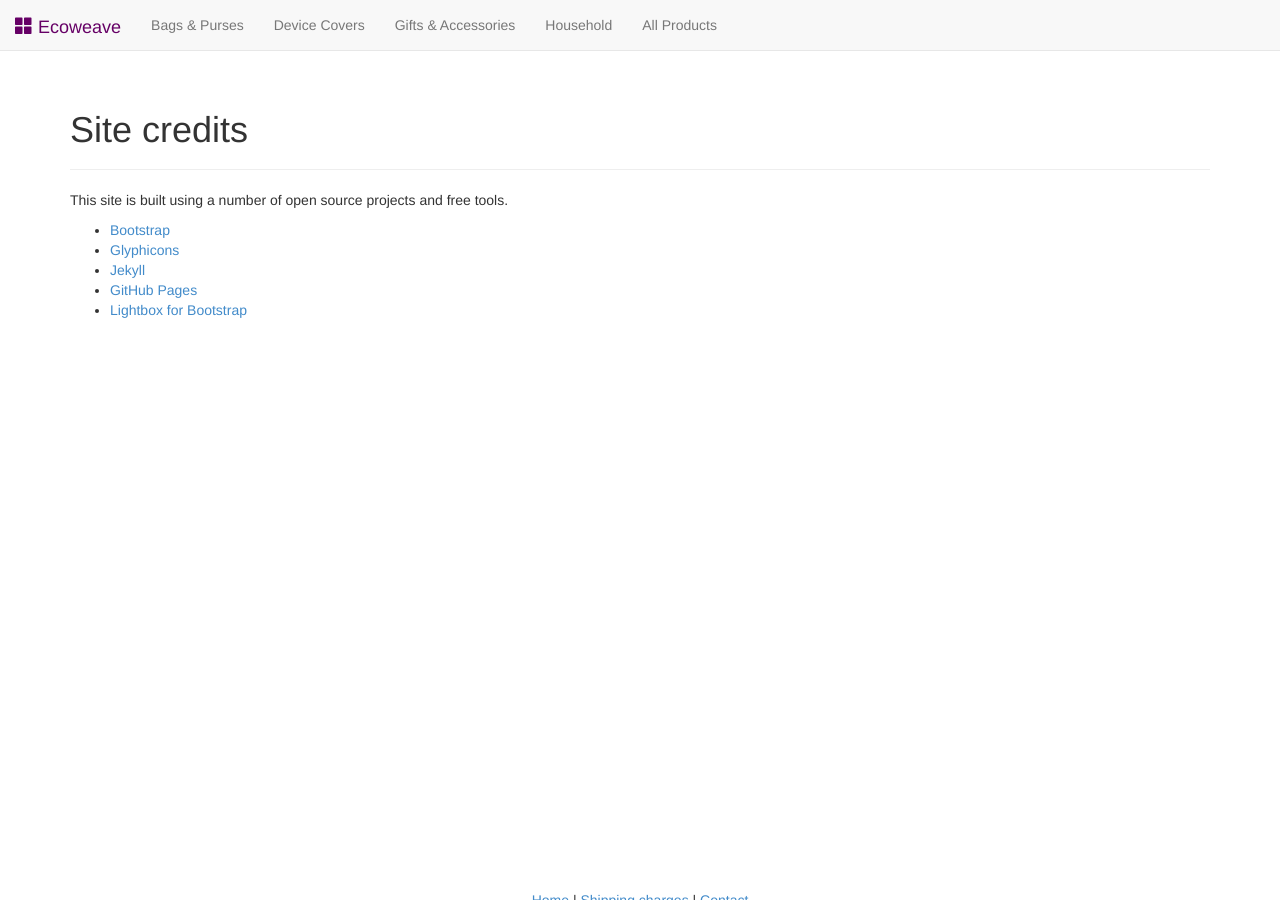
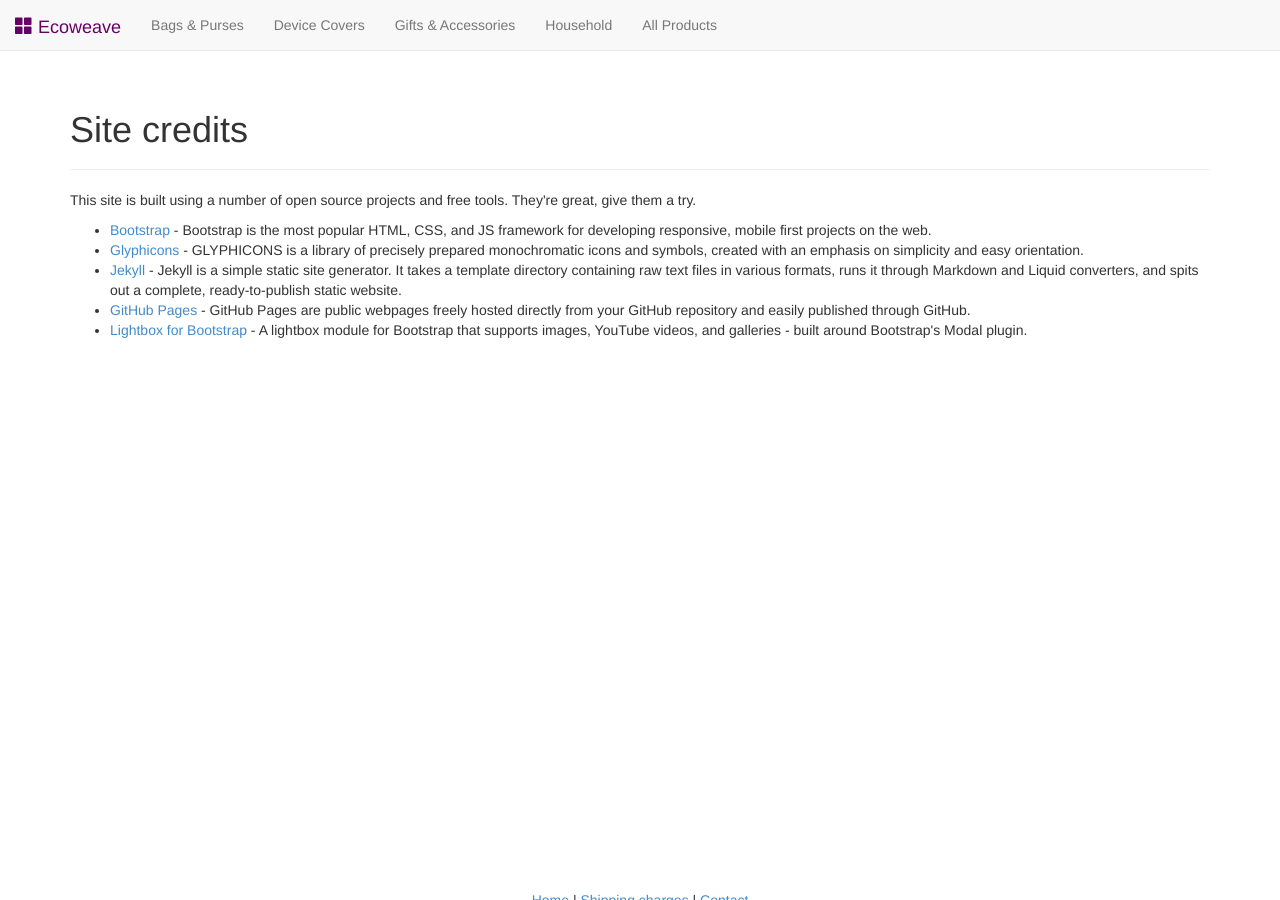
Before and after one commit to ecoweave/ecoweave.github.io, a Jekyll site: the page built from credits.html, in a window 1280 px wide and 900 px high. Built offline with Jekyll 4.4.1, drawn with Linux system fonts in a browser that asks for light colours; nearby versions of some CDN libraries; Markdown is read by kramdown in place of the engine named in the settings.

Commit message:
Added descriptopns to the credits page

```diff
--- a/credits.html
+++ b/credits.html
@@ -8,13 +8,13 @@ title: Site credits
 </div>
 
 <p>
-  This site is built using a number of open source projects and free tools.
+  This site is built using a number of open source projects and free tools. They're great, give them a try.
 </p>
 
 <ul>
-  <li><a href="http://getbootstrap.com/">Bootstrap</a></li>
-  <li><a href="http://glyphicons.com/">Glyphicons</a></li>
-  <li><a href="http://jekyllrb.com/">Jekyll</a></li>
-  <li><a href="https://pages.github.com/">GitHub Pages</a></li>
-  <li><a href="http://ashleydw.github.io/lightbox/">Lightbox for Bootstrap</a></li>
+  <li><a href="http://getbootstrap.com/">Bootstrap</a> - Bootstrap is the most popular HTML, CSS, and JS framework for developing responsive, mobile first projects on the web.</li>
+  <li><a href="http://glyphicons.com/">Glyphicons</a> - GLYPHICONS is a library of precisely prepared monochromatic icons and symbols, created with an emphasis on simplicity and easy orientation.</li>
+  <li><a href="http://jekyllrb.com/">Jekyll</a> - Jekyll is a simple static site generator. It takes a template directory containing raw text files in various formats, runs it through Markdown and Liquid converters, and spits out a complete, ready-to-publish static website.</li>
+  <li><a href="https://pages.github.com/">GitHub Pages</a> - GitHub Pages are public webpages freely hosted directly from your GitHub repository and easily published through GitHub.</li>
+  <li><a href="http://ashleydw.github.io/lightbox/">Lightbox for Bootstrap</a> - A lightbox module for Bootstrap that supports images, YouTube videos, and galleries - built around Bootstrap's Modal plugin.</li>
 </ul>
```
